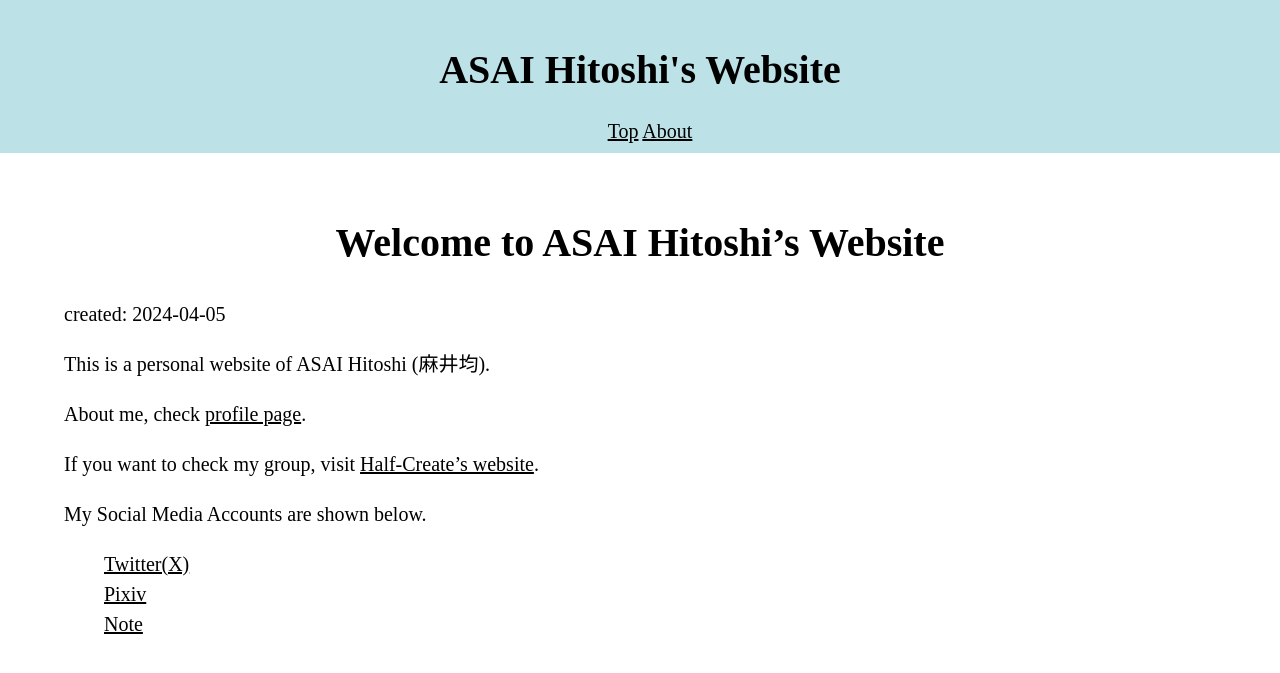
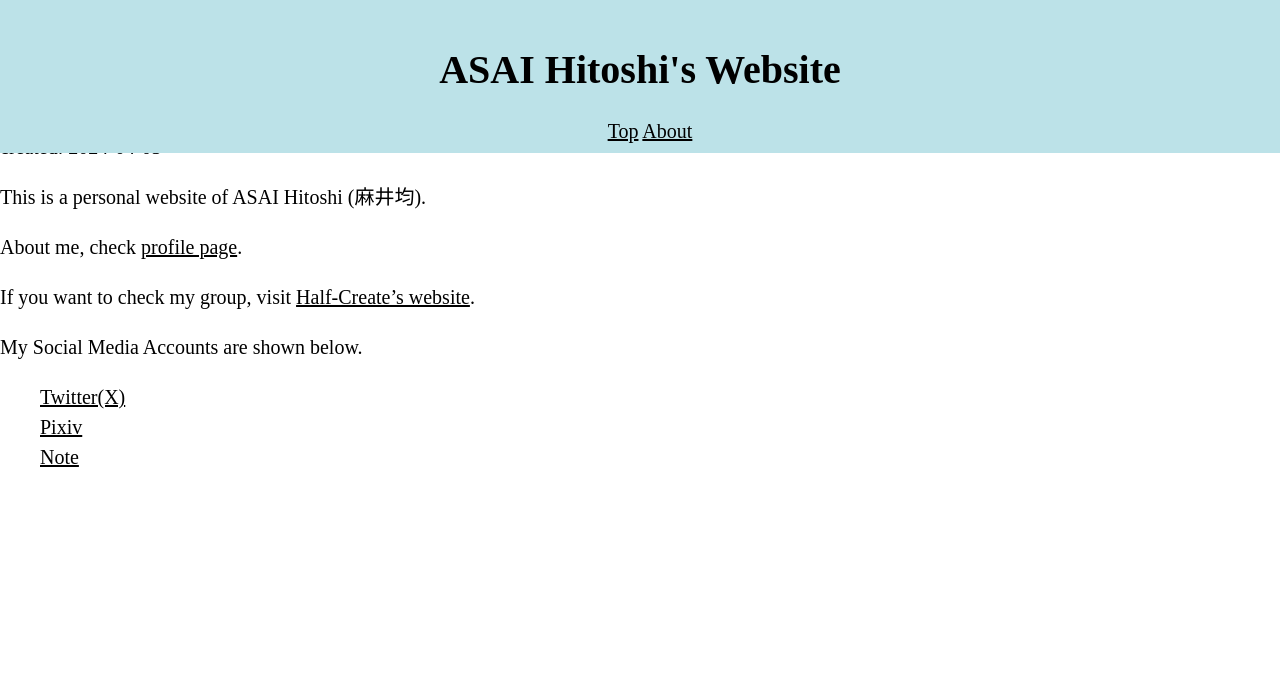
Before and after one commit to asainingen/asainingen.github.io, a Jekyll site: the page built from index.md, in a window 1280 px wide. Shown: the top 673 px of the page. Built offline with Jekyll 4.4.1, drawn with Linux system fonts in a browser that asks for light colours; Markdown is read by kramdown in place of the engine named in the settings.

Commit message:
change some css

```diff
--- a/_layouts/default.html
+++ b/_layouts/default.html
@@ -4,8 +4,8 @@
     <meta charset='utf-8'>
     <title>{{page.title}} | ASAI Hitoshi</title>
     <meta name="author" content="ASAI Hitoshi">
-    <link rel="stylesheet" href="https://asai.half-create.org/normalize.css">
-    <link rel="stylesheet" href="https://asai.half-create.org/default.css">
+    <link rel="stylesheet" href="https://asai.half-create.org/css/normalize.css">
+    <link rel="stylesheet" href="https://asai.half-create.org/css/default.css">
   </head>
 
   <body>
--- a/default.css
+++ b/css/default.css
@@ -26,9 +26,7 @@
 }
 
 main {
-    margin-top: 200px;
-    padding-left: 5%;
-    padding-right: 5%;
+    margin: 200px, 10%, 10%, 10%;
     background-color: var(--main-color);
 }
 
```
Also changed, not shown: css/normalize.css (renamed from normalize.css).
